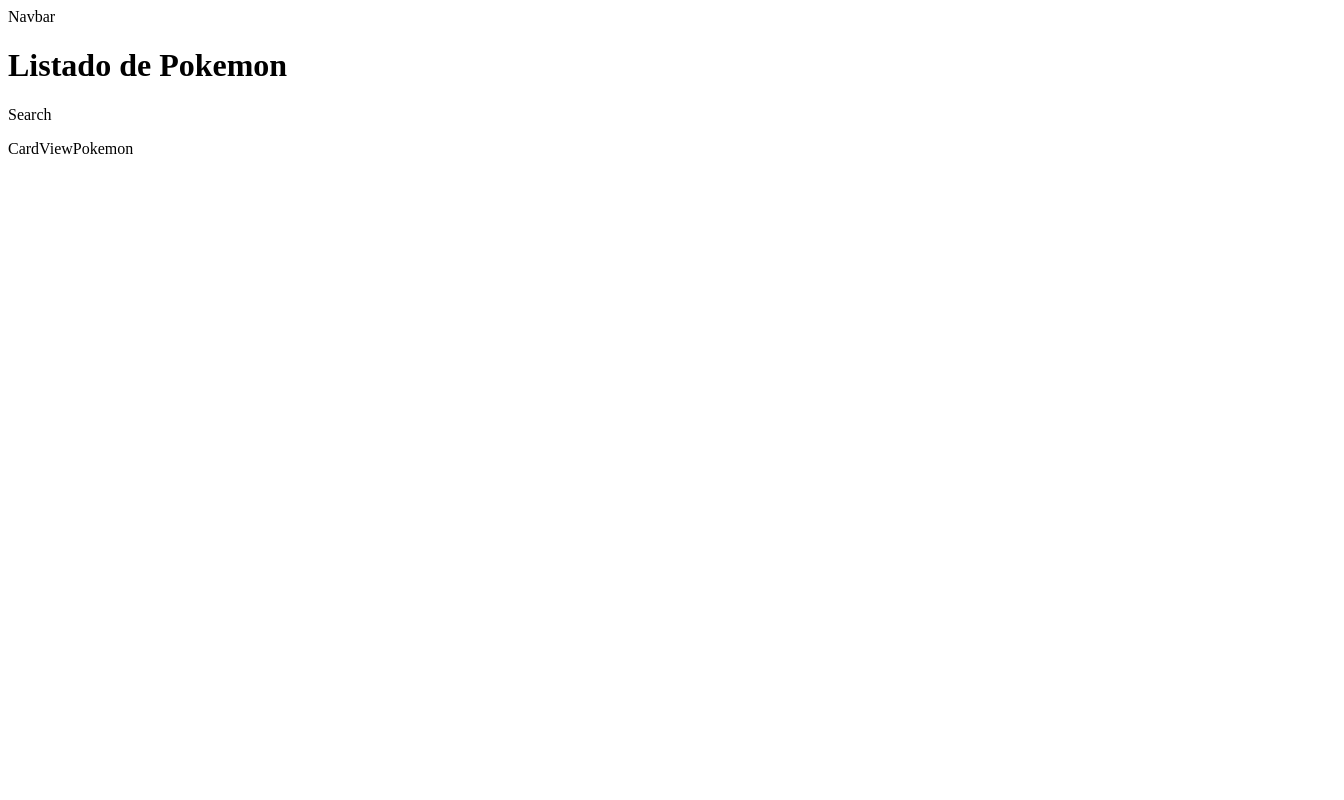
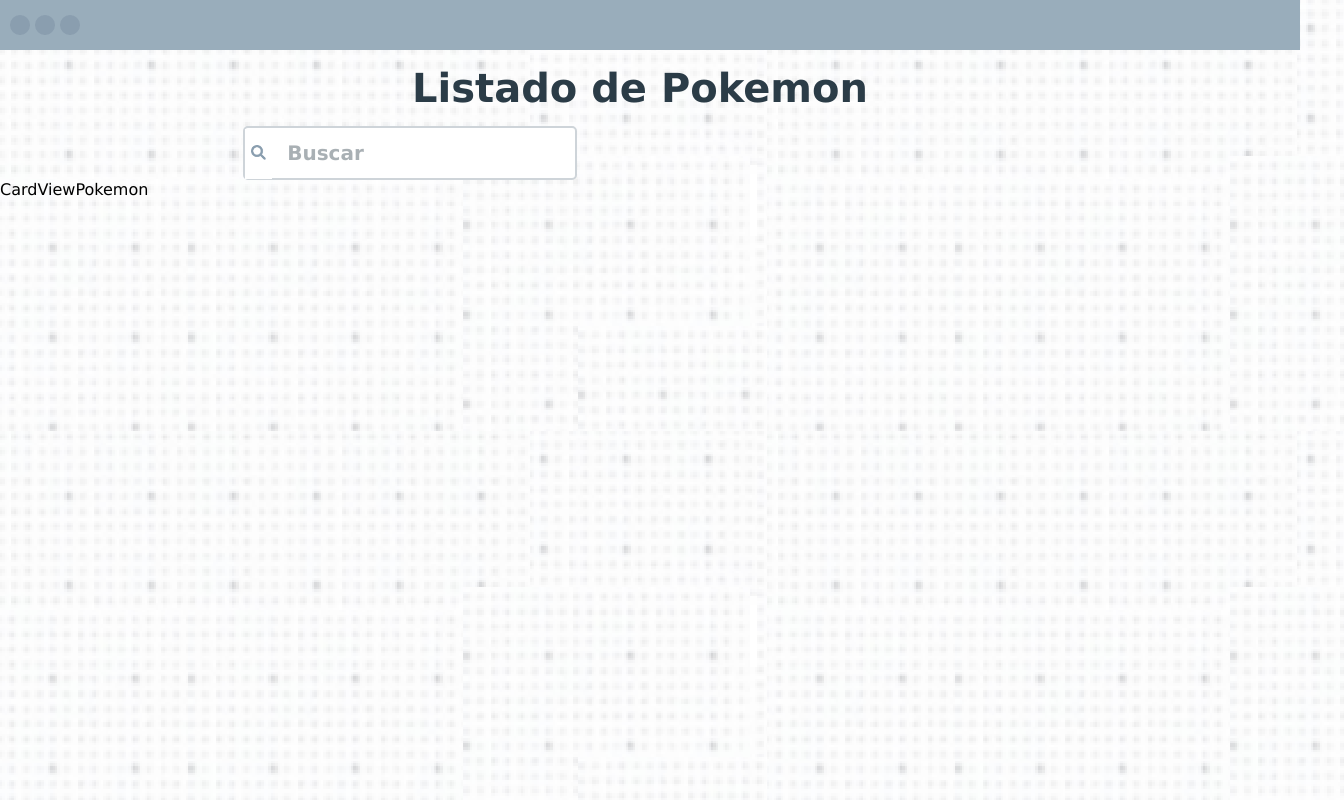
Before and after one commit to EmmanuelDeLaion/JesusDeLeon_repos, a React (Vite) app: page / in a window 1280 px wide. Shown: the whole page, 1344 px wide, since content can reach past the window. Built offline with nearby package versions, Linux system fonts and the light colour scheme.

Commit message:
Estilos SearchPokemon

```diff
--- a/src/components/Navbar.jsx
+++ b/src/components/Navbar.jsx
@@ -1,7 +1,13 @@
 import React from 'react'
+import puntosNabvar from "../assets/images/puntos-nabvar.png";
+
 
 export const Navbar = () => {
-  return (
-    <div>Navbar</div>
-  )
+    return (
+        <>
+            <nav className='navbar'>
+                <img src={puntosNabvar} alt="" />
+            </nav>
+        </>
+    )
 }
--- a/src/components/SearchPokemon.jsx
+++ b/src/components/SearchPokemon.jsx
@@ -1,9 +1,16 @@
 import React from 'react'
+import iconoSearch from "../assets/images/icono-search.png";
 
 export const SearchPokemon = () => {
-  return (
-    <>
-        <p>Search</p>
-    </>
-  )
+    return (
+        <>
+            <button className='btn-search'>
+                <img className='icono-search' src={iconoSearch} alt="" />
+            </button>
+            <input
+                type="text"
+                placeholder='Buscar'
+            />
+        </>
+    )
 }
--- a/src/components/TitleApp.jsx
+++ b/src/components/TitleApp.jsx
@@ -1,8 +1,9 @@
 import React from 'react'
 
-const Title = "Listado de Pokemon";
+const titleApp = "Listado de Pokemon";
+
 export const TitleApp = () => {
   return (
-    <h1>{Title}</h1>
+    <h1 className='title-app'>{titleApp}</h1>
   )
 }
--- a/src/styles.css
+++ b/src/styles.css
@@ -0,0 +1,132 @@
+:root{
+    --color-navbar: #99ADBB;
+    --color-buttons: #0089E0;
+    --color-border-input: #CED4D9;
+    --color-white: #ffffff;
+    /* color cards borders  */
+    --color-card-view: #7862E9;
+    --color-card-1: #0CB2A7;
+    --color-card-2:#F19756;
+    --color-card-3:#E25F76;
+    --color-card-4:#909BA6;
+    /* color cards backgrounds  */
+    --color-card-view-background: #B6AAFF;
+    --color-card-1-background: #76DACE;
+    --color-card-2-background:#FBC098;
+    --color-card-3-background:#F59DAB;
+    --color-card-4-background:#C0D0DA;
+    /* titulos */
+    --color-title-app: #2B3C47;
+    --color-titles: #2B3C47;
+    /* fuentes */
+    --font: 'Lucida Sans', 'Lucida Sans Regular', 'Lucida Grande', 'Lucida Sans Unicode', Geneva, Verdana, sans-serif;
+}
+
+
+body{
+    overflow-x: hidden;
+    padding: 0;
+    margin: 0;
+    background-image: url(assets/images/fondo-img.png);
+}
+
+*{
+    font-family: 'Lucida Sans', 'Lucida Sans Regular', 'Lucida Grande', 'Lucida Sans Unicode', Geneva, Verdana, sans-serif;
+}
+
+
+.navbar{
+    position: relative;
+    display: flex;
+    justify-content: flex-start;
+    align-items: center;
+    padding: 10px;
+    width: 100%;
+    height: 30px;
+    background-color: var(--color-navbar);
+    border: none;
+}
+
+
+/* titulos  */
+.title-app{
+    font-size: 40px;
+    color: var(--color-title-app);
+    font-weight: bold;
+    margin: 15px;
+    text-align: center;
+}
+
+.titles-desc{
+    line-height: 10px;
+}
+
+
+.title-card-pokemon{
+    line-height: 10px;
+    text-align: center;
+}
+
+.number-card-pokemon{
+    font-size: 30px;
+    line-height: 10px;
+    text-align: center;
+}
+
+
+/* search  */
+.container-search{
+    position: relative;
+    width: 86%;
+    margin: 0 19%;
+}
+
+.input-search {
+    border: 2px solid var(--color-border-input);
+    background-color: var(--color-white);
+    border-radius: 5px;
+    width: 30%;
+    height: 50px;
+}
+
+.search{
+    position: relative;
+    width: 100%;
+    height: 100%;
+}
+
+.btn-search{
+    position: relative;
+    height: 90%;
+    height: 50px;
+    border: none;
+    cursor: pointer;
+    background-color: var(--color-white);
+}
+
+input{
+    padding: 0 0 0 15px;
+    margin: 0%;
+    position: relative;
+    height: 50px;
+    width: 80%;
+    border: none;
+    font-size: 20px;
+    color: var(--color-titles);
+    font-weight: bold;
+}
+
+input::placeholder{
+    color: var(--color-titles);
+    opacity: 40%;
+}
+
+input:focus,
+input:active{
+    outline: none;
+    border: none;
+}
+
+.icono-search{
+    width: 15px;
+}
```
